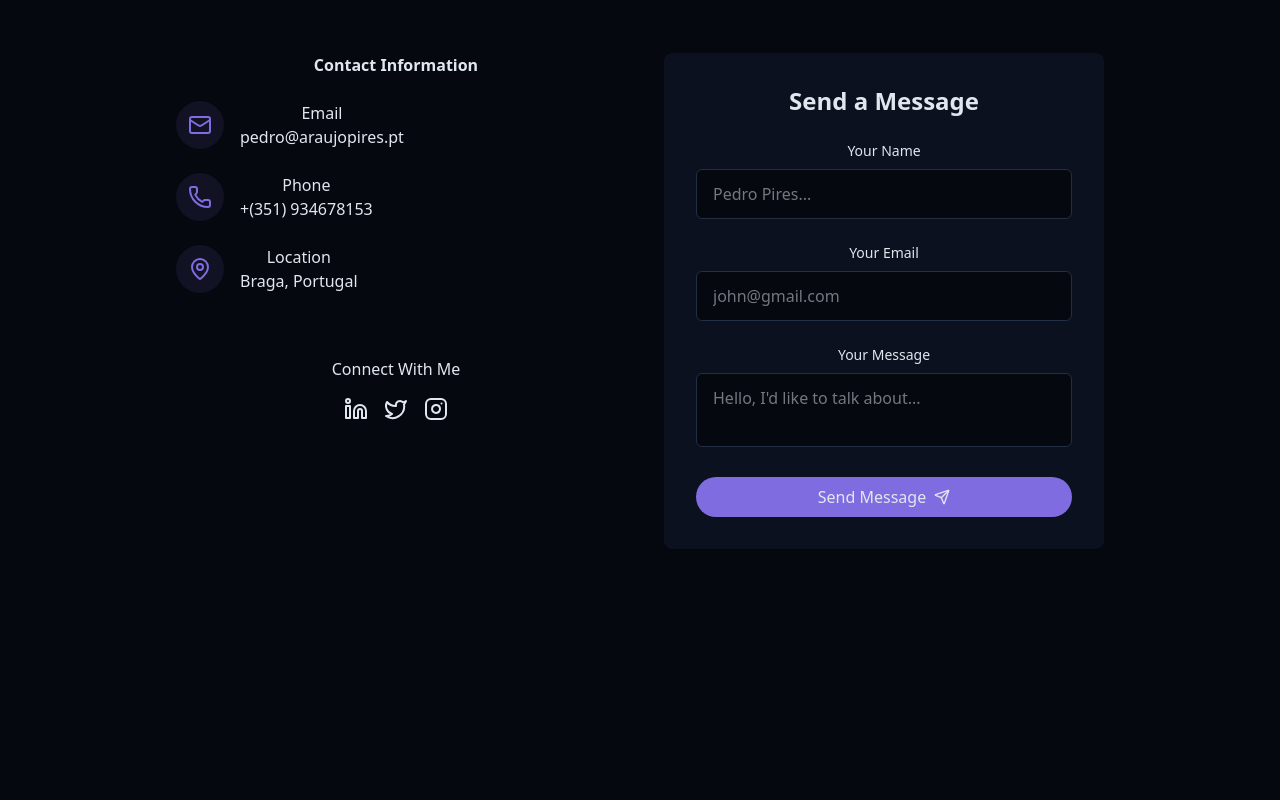
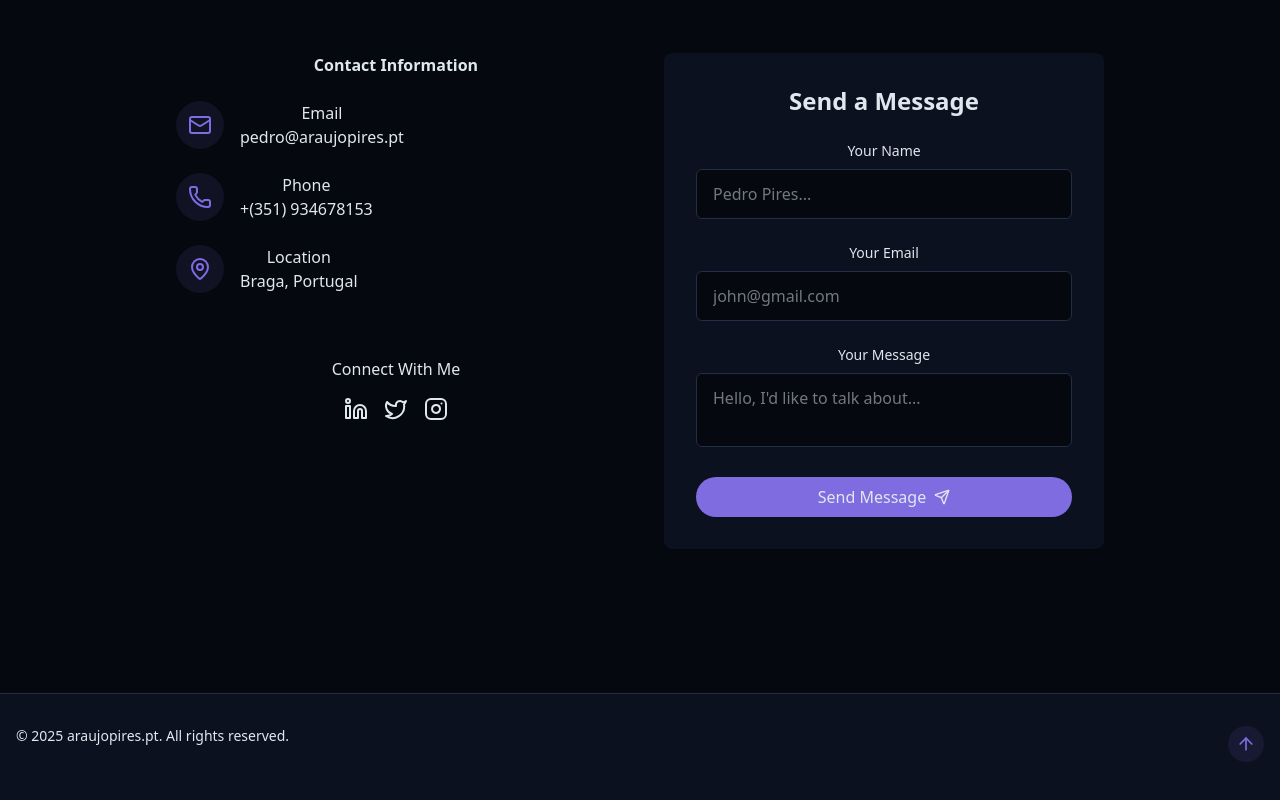
Before and after one commit to ppires21/portfolio, a React (Vite) app: page / in a window 1280 px wide. Shown: the part 4653-5453 px from the top of the page. Before the commit the page ends 5298 px from the top, so only its background shows below. Built offline with nearby package versions, Linux system fonts and the light colour scheme.

Commit message:
Toaster missing and sending a message doesnt work

```diff
--- /dev/null
+++ b/src/components/Footer.jsx
@@ -0,0 +1,18 @@
+import { ArrowUp } from "lucide-react";
+
+export const Footer = () => {
+
+    return (
+        <footer className="py-12 px-4 bg-card relative border-t border-border mt-12 pt-8 flex flex-wrap justify-between">
+
+            <p className="text-sm text-muted-foreground">
+
+                &copy; {new Date().getFullYear()} araujopires.pt. All rights reserved.
+
+            </p>
+            <a href="#hero" className="p-2 rounded-full bg-primary/10 hover:bg-primary/20 text-primary transition-colors">
+                <ArrowUp size={20}/>
+            </a>
+        </footer>
+    );
+};
--- a/src/pages/Home.jsx
+++ b/src/pages/Home.jsx
@@ -6,6 +6,7 @@
 import { SkillsSection } from '../components/SkillsSection'
 import { ProjectsSection } from "../components/ProjectsSection";
 import { ContactSection } from "../components/ContactSection";
+import { Footer } from "../components/Footer";
 
 export const Home = ()  => {
     return (
@@ -31,6 +32,8 @@
 
     {/*---------- Footer ---------*/}
 
+    <Footer />
+
     </div>
     );
 };
```
